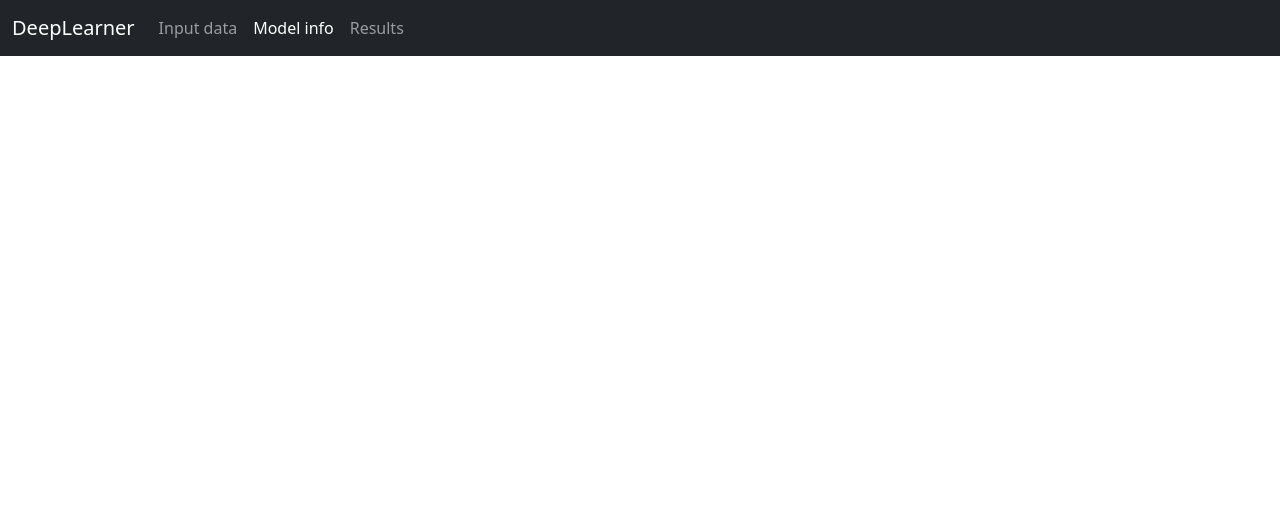
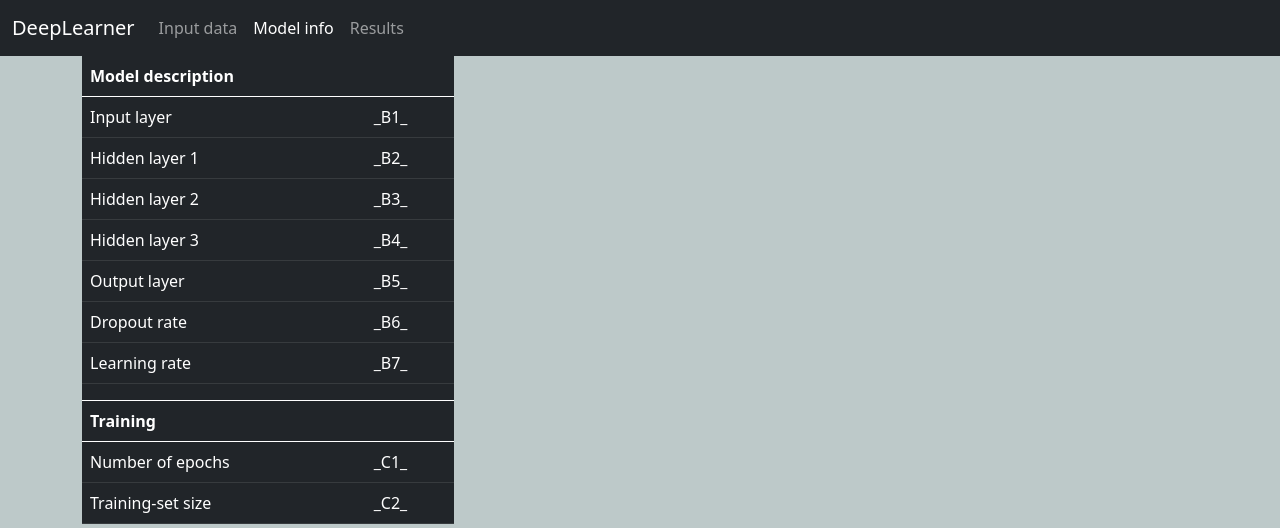
Before and after one commit to GiannosL/DeepLearningPipeline, a Python web app: template source/templates/model.html in a window 1280 px wide. Shown: the top 528 px of the page. Before the commit the page ends 56 px from the top, so only its background shows below. Run offline with Jinja, Linux system fonts and the light colour scheme; the template is opened without the code that fills it, so the values that code supplies are empty; grey boxes are pictures that could not be loaded.

Commit message:
added model description to the output

```diff
--- a/source/model/model_preparation.py
+++ b/source/model/model_preparation.py
@@ -16,6 +16,9 @@ def train_model(X, y, model, epochs=50, itta=0.01,
                 criterion=nn.CrossEntropyLoss(),
                 optimizer=torch.optim.Adam,
                 plot_loss=False, plot_name="results/plots/training_loss.png"):
+
+    # document the training-set size
+    model.training_set_size = X.shape[0]
 
     X = convert_to_tensor(X)
     y = convert_to_tensor(y, target=True)
--- a/source/templates/main.html
+++ b/source/templates/main.html
@@ -7,9 +7,13 @@
         <link href="https://cdn.jsdelivr.net/npm/bootstrap@5.0.2/dist/css/bootstrap.min.css" rel="stylesheet"
               integrity="sha384-EVSTQN3/azprG1Anm3QDgpJLIm9Nao0Yz1ztcQTwFspd3yD65VohhpuuCOmLASjC" crossorigin="anonymous">
     </head>
+
     <style>
+      body {
+        background-color: #BDC9C9;
+      }
+    </style>
 
-    </style>
     <body>
         <nav class="navbar navbar-expand-lg navbar-dark bg-dark">
             <div class="container-fluid">
--- a/source/templates/model.html
+++ b/source/templates/model.html
@@ -7,9 +7,13 @@
         <link href="https://cdn.jsdelivr.net/npm/bootstrap@5.0.2/dist/css/bootstrap.min.css" rel="stylesheet"
               integrity="sha384-EVSTQN3/azprG1Anm3QDgpJLIm9Nao0Yz1ztcQTwFspd3yD65VohhpuuCOmLASjC" crossorigin="anonymous">
     </head>
+
     <style>
+        body {
+            background-color: #BDC9C9;
+        }
+    </style>
 
-    </style>
     <body>
         <nav class="navbar navbar-expand-lg navbar-dark bg-dark">
             <div class="container-fluid">
@@ -28,6 +32,44 @@
             </div>
         </nav>
 
+        <div class="container">
+
+            <div class="col-lg-4 col-md-4">
+                <table class="table table-dark rounded">
+                    <thead>
+                        <tr>
+                            <th scope="col">Model description</th>
+                            <th scope="col"></th>
+                        </tr>
+                    </thead>
+                    <tbody>
+                        <tr><td>Input layer</td><td>_B1_</td></tr>
+                        <tr><td>Hidden layer 1</td><td>_B2_</td></tr>
+                        <tr><td>Hidden layer 2</td><td>_B3_</td></tr>
+                        <tr><td>Hidden layer 3</td><td>_B4_</td></tr>
+                        <tr><td>Output layer</td><td>_B5_</td></tr>
+                        <tr><td>Dropout rate</td><td>_B6_</td></tr>
+                        <tr><td>Learning rate</td><td>_B7_</td></tr>
+                        <tr><td></td><td></td></tr>
+                    </tbody>
+                    <thead>
+                        <tr>
+                            <th scope="col">Training</th>
+                            <th scope="col"></th>
+                        </tr>
+                    </thead>
+                    <tbody>
+                        <tr><td>Number of epochs</td><td>_C1_</td></tr>
+                        <tr><td>Training-set size</td><td>_C2_</td></tr>
+                    </tbody>
+                </table>
+            </div>
+
+            <div class="col-lg-8 col-md-8">
+                <img src="_TRAINING_CURVE_" class="img-fluid" alt="...">
+            </div>
+        </div>
+
         <script src="https://cdn.jsdelivr.net/npm/bootstrap@5.0.2/dist/js/bootstrap.bundle.min.js"
                 integrity="sha384-MrcW6ZMFYlzcLA8Nl+NtUVF0sA7MsXsP1UyJoMp4YLEuNSfAP+JcXn/tWtIaxVXM"
                 crossorigin="anonymous"></script>
```
Also changed, not shown: main.py (+6 -4 lines), source/model/network.py (+7 -0 lines), source/report_generation.py (+21 -3 lines).
